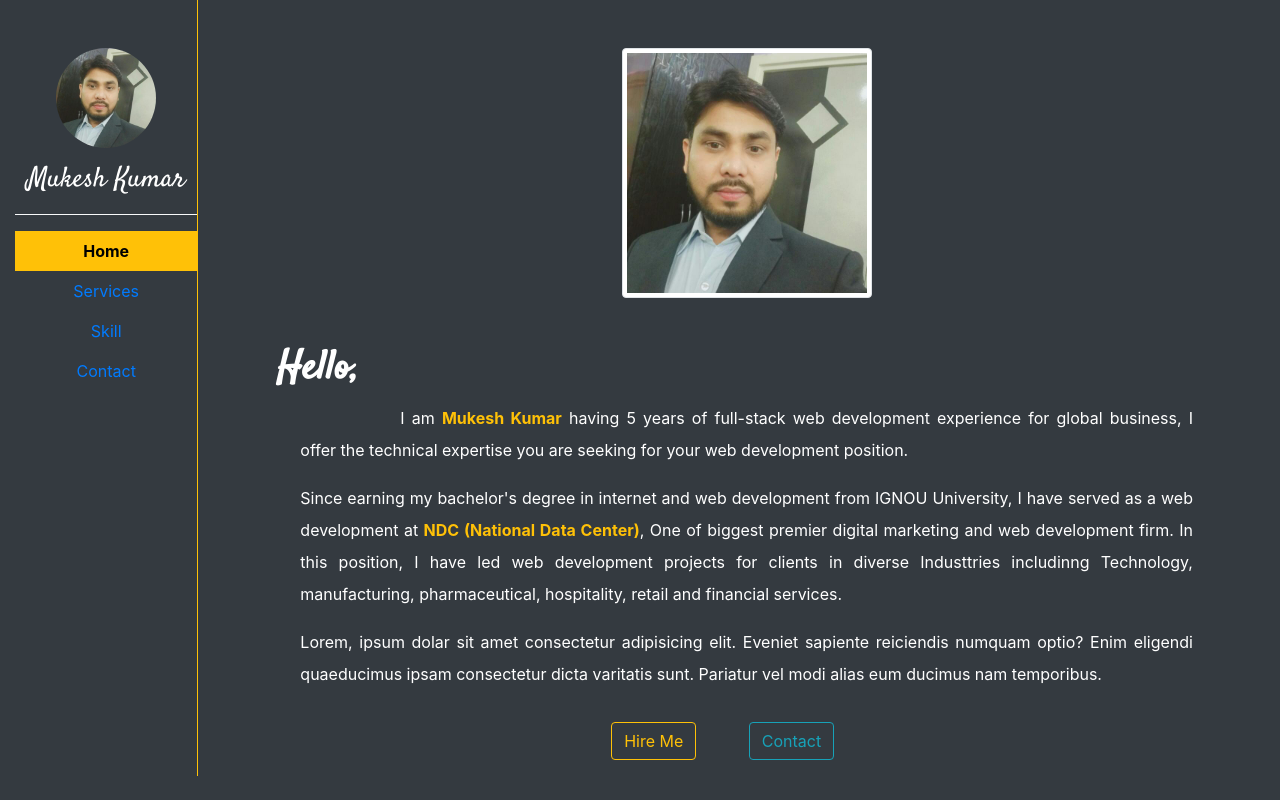
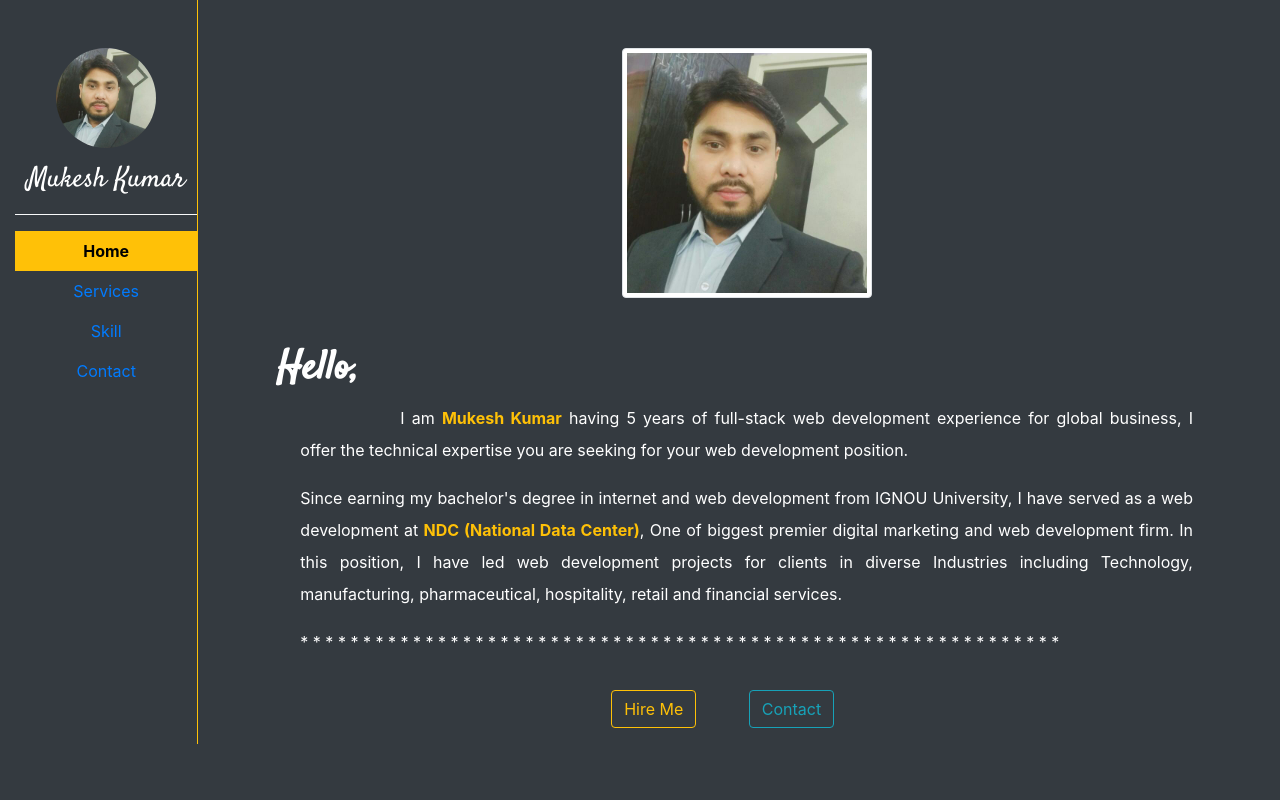
Before and after one commit to mukesh25/django-mukesh-codes, a Django app: page / in a window 1280 px wide. Run offline with Django 3.2, Linux system fonts and the light colour scheme; some libraries are stand-ins or nearby versions.

Commit message:
delete a paragraph in home.html file

```diff
--- a/resumeproject/core/templates/core/home.html
+++ b/resumeproject/core/templates/core/home.html
@@ -8,8 +8,8 @@
         <p style="text-indent:100px ;"> I am <b class="text-warning">Mukesh Kumar</b> having 5 years of full-stack web development experience for global business, I offer the technical expertise you are seeking for your web development position.</p>
         </p>
         <p>Since earning my bachelor's degree in internet and web development from IGNOU University, I have served as a web development at <b class="text text-warning">NDC (National Data Center)</b>, One of biggest premier digital marketing and web development
-            firm. In this position, I have led web development projects for clients in diverse Industtries includinng Technology, manufacturing, pharmaceutical, hospitality, retail and financial services.</p>
-        <p>Lorem, ipsum dolar sit amet consectetur adipisicing elit. Eveniet sapiente reiciendis numquam optio? Enim eligendi quaeducimus ipsam consectetur dicta varitatis sunt. Pariatur vel modi alias eum ducimus nam temporibus. </p>
+            firm. In this position, I have led web development projects for clients in diverse Industries including Technology, manufacturing, pharmaceutical, hospitality, retail and financial services.</p>
+        <p>* * * * * * * * * * * * * * * * * * * * * * * * * * * * * * * * * * * * * * * * * * * * * * * * * * * * * * * * * * * * * </p>
     </div>
 </div>
 <div class="text-center">
```
